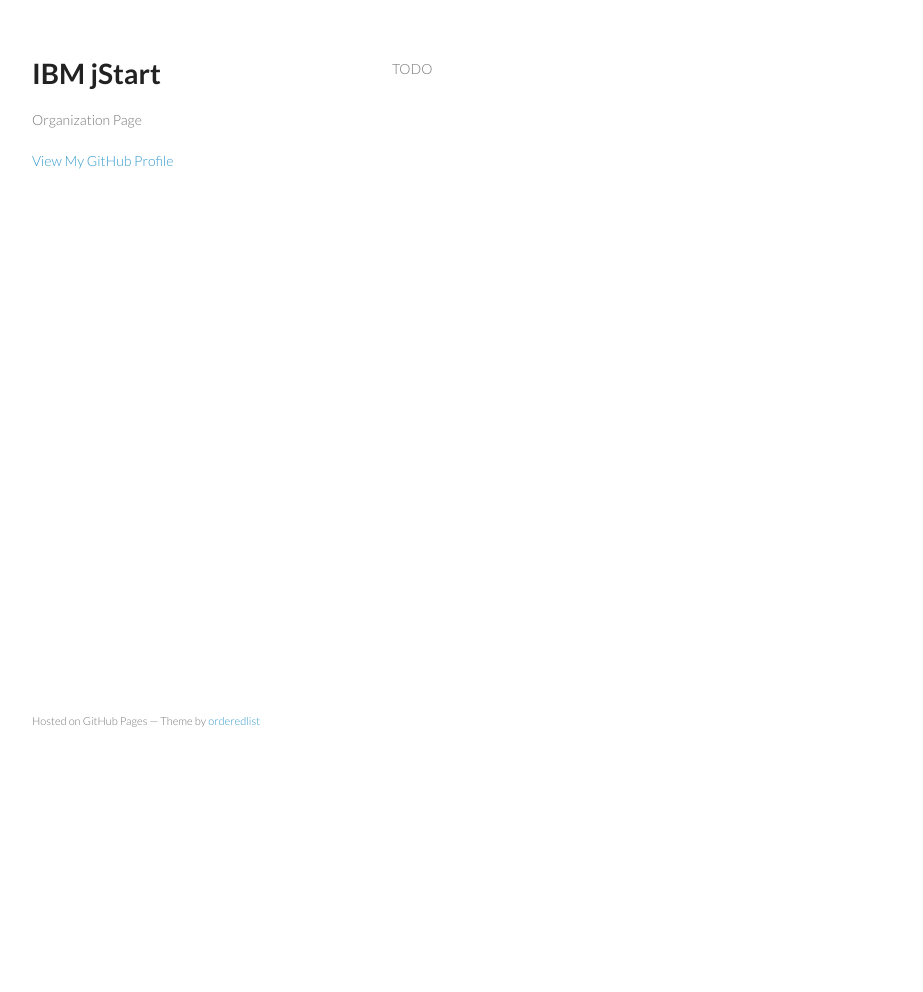
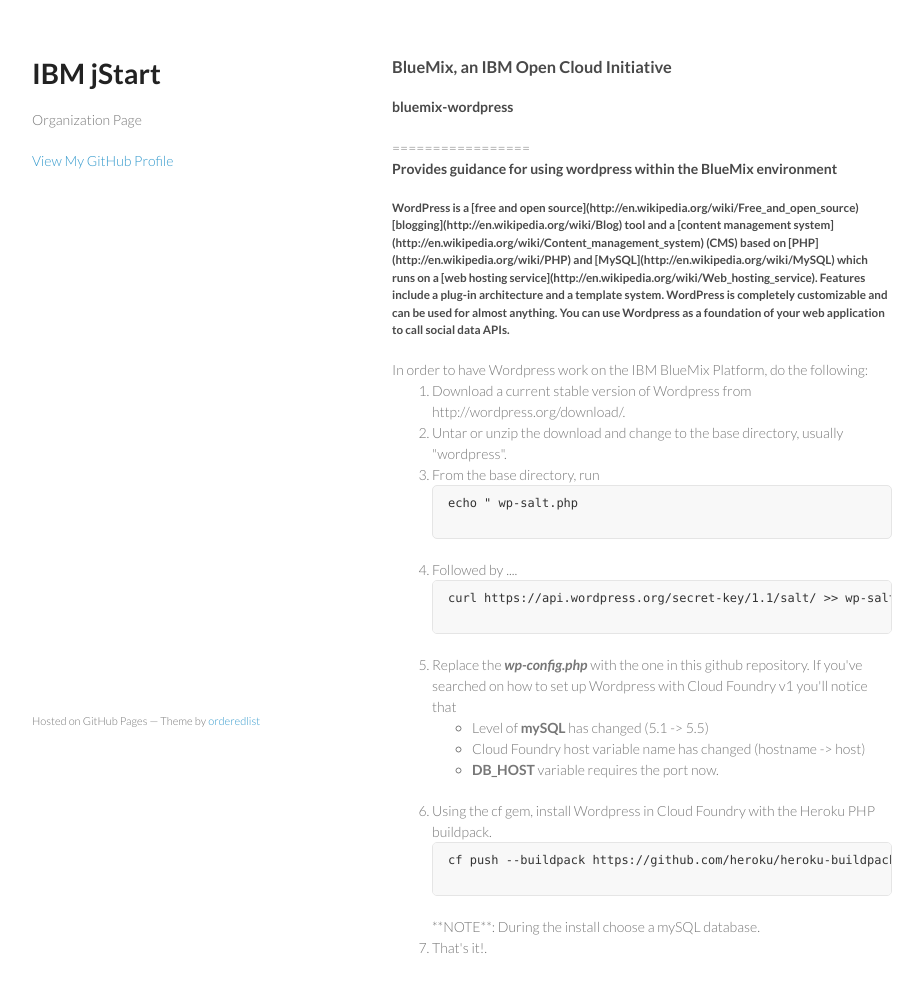
Before and after one commit to joshisa/ibmjstart.github.io, a plain HTML site: page index.html in a window 1280 px wide. Shown: the whole page, without its empty margins (178-1101 px from the left). Before the commit the page ends 800 px from the top, so only its background shows below. Drawn offline with Linux system fonts and the light colour scheme.

Commit message:
Updated index.html with BlueMix Wordpress Documentation

```diff
--- a/index.html
+++ b/index.html
@@ -23,7 +23,33 @@
 
       </header>
       <section>
-        <p>TODO</p>
+        <h3>BlueMix, an IBM Open Cloud Initiative</h3>
+
+        <h4>bluemix-wordpress</h4>
+        =================
+
+        <h4>Provides guidance for using wordpress within the BlueMix environment</h4>
+
+        <h5>WordPress is a [free and open source](http://en.wikipedia.org/wiki/Free_and_open_source) [blogging](http://en.wikipedia.org/wiki/Blog) tool and a [content management system](http://en.wikipedia.org/wiki/Content_management_system) (CMS) based on [PHP](http://en.wikipedia.org/wiki/PHP) and [MySQL](http://en.wikipedia.org/wiki/MySQL) which runs on a [web hosting service](http://en.wikipedia.org/wiki/Web_hosting_service).  Features include a plug-in architecture and a template system.  WordPress is completely customizable and can be used for almost anything.   You can use Wordpress as a foundation of your web application to call social data APIs.</h5>
+
+        In order to have Wordpress work on the IBM BlueMix Platform, do the following:
+        <ol>
+        <li>Download a current stable version of Wordpress from http://wordpress.org/download/.</li>
+        <li>Untar or unzip the download and change to the base directory, usually "wordpress".</li>
+        <li>From the base directory, run<pre><code>echo "<?php" > wp-salt.php
+        </code></pre></li>
+        <li>Followed by ....<pre><code>curl https://api.wordpress.org/secret-key/1.1/salt/ >> wp-salt.php
+        </code></pre></li>
+        <li>Replace the <b><i>wp-config.php</i></b> with the one in this github repository.  If you've searched on how to set up Wordpress with Cloud Foundry v1 you'll notice that
+         <ul><li>Level of <b>mySQL</b> has changed (5.1 -> 5.5)</li>
+         <li>Cloud Foundry host variable name has changed (hostname -> host)</li>
+         <li><b>DB_HOST</b> variable requires the port now.</li></ul>
+        <li>Using the cf gem, install Wordpress in Cloud Foundry with the Heroku PHP buildpack.
+        <pre><code>cf push --buildpack https://github.com/heroku/heroku-buildpack-php.git
+        </code></pre>
+        **NOTE**:  During the install choose a mySQL database.</li>
+
+        <li>That's it!.</li></ol>
       </section>
       <footer>
         <p><small>Hosted on GitHub Pages &mdash; Theme by <a href="https://github.com/orderedlist">orderedlist</a></small></p>
```
